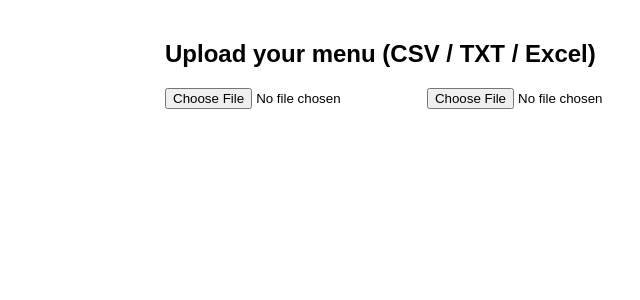
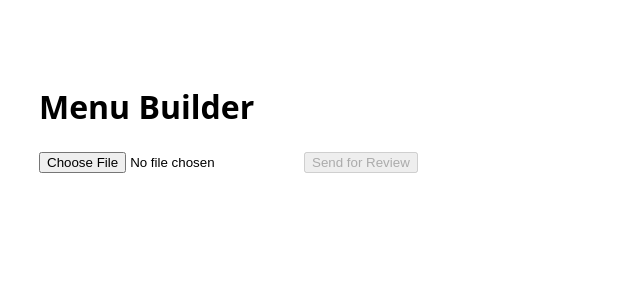
Before and after one commit to armiiinsaber/smartmenu, a Next.js app: page /builder in a window 1280 px wide. Shown: the top 300 px of the page, without its empty margins (25-665 px from the left). Built offline with nearby package versions, Linux system fonts and the light colour scheme.

Commit message:
Update page.tsx

```diff
--- a/app/builder/page.tsx
+++ b/app/builder/page.tsx
@@ -1,72 +1,58 @@
-/* eslint-disable */ // @ts-nocheck
-'use client';
+// app/builder/page.tsx
+"use client";
 
-import { useState } from 'react';
-import Papa from 'papaparse';
-import * as XLSX from 'xlsx';
+import { useState } from "react";
+import Papa from "papaparse";
+import axios from "axios";
 
-export default function Builder() {
-  const [rows, setRows] = useState([]);
-  const [loading, setLoading] = useState(false);
+export default function BuilderPage() {
+  const [file, setFile] = useState<File | null>(null);
+  const [uploading, setUploading] = useState(false);
+  const [message, setMessage] = useState("");
 
-  function toObjects(arr) {
-    return arr.map(([d='',s='',p='']) => ({
-      dish:  d.toString().trim(),
-      desc:  s.toString().trim(),
-      price: p.toString().trim()
-    }));
-  }
+  async function handleSubmit(e: React.FormEvent) {
+    e.preventDefault();
+    if (!file) return;
 
-  async function handleCsvTxt(e) {
-    const f = e.target.files?.[0]; if (!f) return;
-    setLoading(true);
-    const text = await f.text();
-    const data = Papa.parse(text, { delimiter:/,|\t|\|/, skipEmptyLines:true }).data;
-    setRows(toObjects(data));
-    setLoading(false);
-  }
+    setUploading(true);
+    setMessage("");
 
-  async function handleExcel(e) {
-    const f = e.target.files?.[0]; if (!f) return;
-    setLoading(true);
-    const wb  = XLSX.read(await f.arrayBuffer());
-    const arr = XLSX.utils.sheet_to_json(wb.Sheets[wb.SheetNames[0]], { header:1, blankrows:false });
-    setRows(toObjects(arr));
-    setLoading(false);
-  }
+    const form = new FormData();
+    form.append("file", file);
 
-  async function submitForReview() {
-    if (!rows.length) return alert('Add some rows first');
-    setLoading(true);
-    const res = await fetch('/api/queue', {
-      method:'POST',
-      headers:{'Content-Type':'application/json'},
-      body:JSON.stringify({ items:rows, languages:['fr','es'] })
-    });
-    const j = await res.json();
-    setLoading(false);
-    j.ok ? alert('Uploaded for review ✅') : alert(j.error || 'Error');
-    setRows([]);
+    try {
+      const { data } = await axios.post("/api/queue", form);
+      setMessage(`✅ Uploaded! Menu ID: ${data.id}. It’s now pending review.`);
+    } catch (err: any) {
+      setMessage(`❌ Error: ${err?.response?.data?.error || err.message}`);
+    } finally {
+      setUploading(false);
+      setFile(null);
+    }
   }
 
   return (
-    <div style={{maxWidth:900,margin:'40px auto',fontFamily:'sans-serif'}}>
-      <h2>Upload your menu (CSV / TXT / Excel)</h2>
+    <main style={{ padding: "4rem", fontFamily: "system-ui" }}>
+      <h1>Menu Builder</h1>
 
-      <input type="file" accept=".csv,.tsv,.txt" onChange={handleCsvTxt}/> &nbsp;
-      <input type="file" accept=".xlsx"         onChange={handleExcel}/>
+      <form onSubmit={handleSubmit}>
+        <input
+          required
+          type="file"
+          accept=".csv,.txt"
+          onChange={(e) => setFile(e.target.files?.[0] || null)}
+        />
 
-      {rows.length>0 && (
-        <>
-          <pre style={{whiteSpace:'pre-wrap',marginTop:20}}>
-            {rows.map(r=>`${r.dish} | ${r.desc} | ${r.price}`).join('\n')}
-          </pre>
-          <button onClick={submitForReview} disabled={loading}
-                  style={{marginTop:20,padding:'10px 24px',fontSize:16}}>
-            {loading? 'Uploading…':'Submit for review'}
-          </button>
-        </>
-      )}
-    </div>
+        <button
+          style={{ marginLeft: 12 }}
+          disabled={!file || uploading}
+          type="submit"
+        >
+          {uploading ? "Uploading…" : "Send for Review"}
+        </button>
+      </form>
+
+      {message && <p style={{ marginTop: 24 }}>{message}</p>}
+    </main>
   );
 }
```
